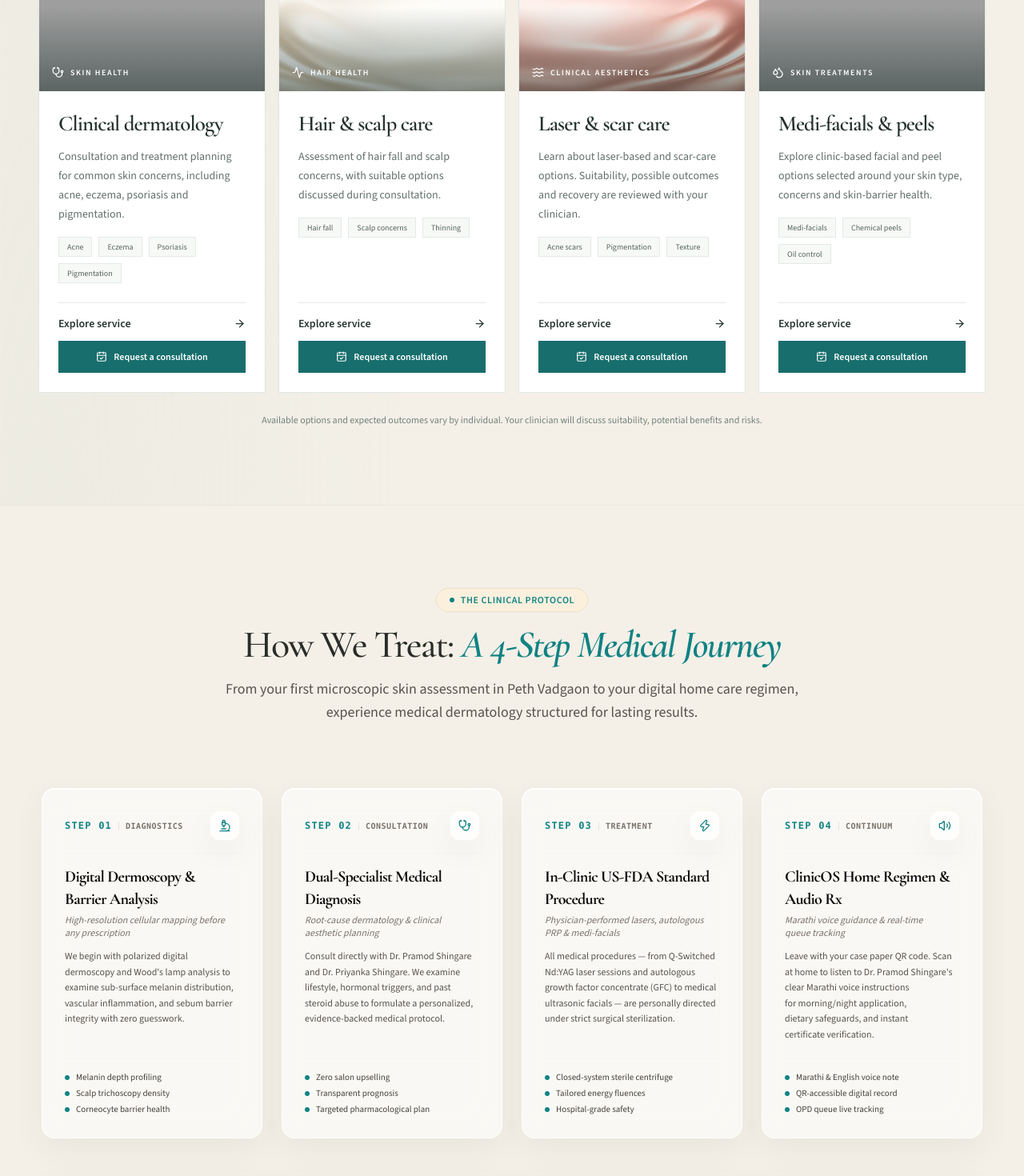
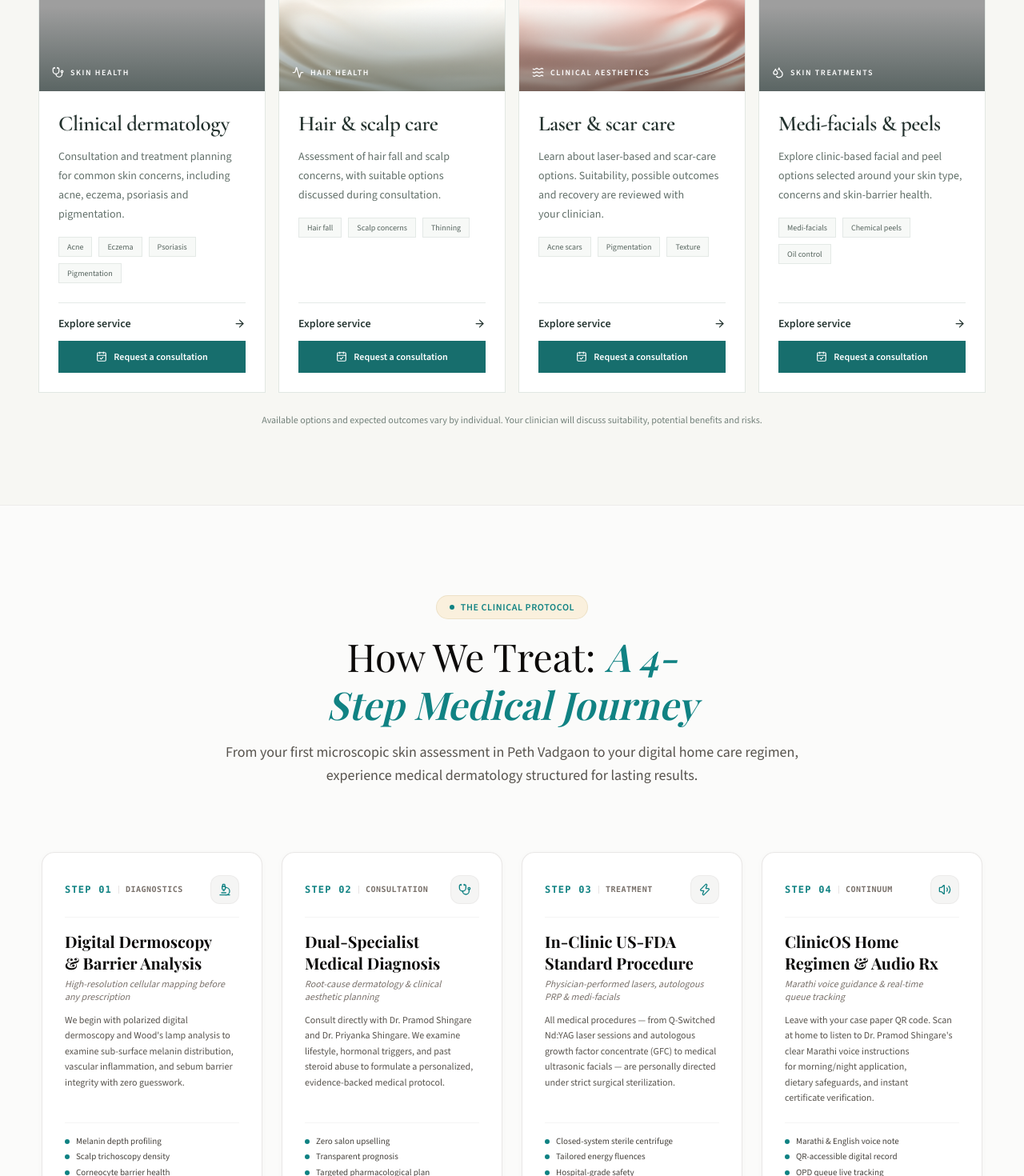
Before and after one commit to axiogenai/shingare-skin-clinic, a Next.js app: page / in a window 1280 px wide. Shown: the part 1220-2690 px from the top of the page at 80% size. Built offline with nearby package versions, Linux system fonts and the light colour scheme; grey boxes are pictures that could not be loaded; a web font is replaced by a local one.

Commit message:
Replace homepage-only visual overrides with restrained clinical design tokens

```diff
--- a/src/app/homepage-redesign.module.css
+++ b/src/app/homepage-redesign.module.css
@@ -1,18 +1,15 @@
-/* Homepage-only visual system. Other routes, including /verify and /live-queue, do not import this module. */
+/* Homepage-only design tokens; operational routes keep their own styles. */
 .homepage {
-  --home-paper: #f4f0e8;
-  --home-paper-alt: #eeeee6;
-  --home-ink: #292d27;
-  --home-muted: #696c61;
-  --home-sage: #6d7a63;
-  --home-wine: #7e423e;
-  --home-line: rgba(58, 65, 52, 0.14);
+  --home-paper: #f7f7f3;
+  --home-paper-alt: #ffffff;
+  --home-ink: #202a28;
+  --home-muted: #64716b;
+  --home-teal: #176e6d;
+  --home-line: #e1e7e3;
   position: relative;
   isolation: isolate;
   color: var(--home-ink);
-  background:
-    radial-gradient(ellipse at 4% 18%, rgba(206, 216, 198, 0.2), transparent 30rem),
-    var(--home-paper);
+  background: var(--home-paper);
   overflow: clip;
 }
 
@@ -20,127 +17,14 @@
   scroll-margin-top: 5rem;
 }
 
-.homepage :global(.homepage-intro section:not(#hero)) {
-  background: transparent !important;
+.homepage :global(h1),
+.homepage :global(h2),
+.homepage :global(h3) {
+  text-wrap: balance;
 }
 
-.homepage :global(.homepage-intro section) {
-  color: var(--home-ink);
-}
-
-.homepage :global(.homepage-intro h2),
-.homepage :global(section > div h2),
-.homepage :global(section h3) {
-  font-family: "Cormorant Garamond", Georgia, serif !important;
-  letter-spacing: -0.035em;
-}
-
-.homepage :global(section > div > h2),
-.homepage :global(section > div > div > h2) {
-  line-height: 1.05;
-  font-weight: 500;
-}
-
-.homepage :global(.homepage-intro .animate-marquee) {
-  will-change: transform;
-}
-
-.homepage :global(.homepage-intro .animate-marquee > div > div) {
-  border-radius: 14px;
-  border-color: rgba(255, 255, 255, 0.82);
-  background: rgba(255, 255, 255, 0.58);
-  box-shadow: inset 0 1px 0 rgba(255, 255, 255, 0.92), 0 8px 24px rgba(43, 49, 39, 0.045);
-  backdrop-filter: blur(18px);
-}
-
-.homepage :global(.homepage-intro .animate-marquee > div > div > span:last-child) {
-  color: #42473d;
-}
-
-.homepage :global(.homepage-intro section:not(#hero) h2 span),
-.homepage :global(.homepage-intro section:not(#hero) h2 em) {
-  color: var(--home-wine);
-}
-
-.homepage > :global(section) {
-  position: relative;
-  padding-top: clamp(4.5rem, 8vw, 8rem) !important;
-  padding-bottom: clamp(4.5rem, 8vw, 8rem) !important;
-  background-color: var(--home-paper) !important;
-  border-top: 1px solid rgba(69, 75, 60, 0.06);
-}
-
-.homepage > :global(section:nth-of-type(even)) {
-  background-color: var(--home-paper-alt) !important;
-}
-
-.homepage > :global(section) h2 {
-  color: var(--home-ink);
-}
-
-.homepage > :global(section) p {
+.homepage :global(p) {
   text-wrap: pretty;
-}
-
-.homepage > :global(section) [class*="rounded-3xl"][class*="border"],
-.homepage > :global(section) [class*="rounded-2xl"][class*="border"],
-.homepage > :global(section) [class*="rounded-xl"][class*="border"] {
-  border-color: rgba(255, 255, 255, 0.82);
-  background-color: rgba(255, 255, 255, 0.54);
-  box-shadow:
-    inset 0 1px 0 rgba(255, 255, 255, 0.92),
-    0 14px 42px rgba(48, 53, 43, 0.055);
-  backdrop-filter: blur(20px);
-  -webkit-backdrop-filter: blur(20px);
-  transition: border-color 240ms ease, box-shadow 240ms ease, transform 240ms ease, background-color 240ms ease;
-}
-
-.homepage > :global(section) [class*="rounded-3xl"][class*="border"]:hover,
-.homepage > :global(section) [class*="rounded-2xl"][class*="border"]:hover {
-  transform: translateY(-3px);
-  border-color: rgba(126, 66, 62, 0.22);
-  box-shadow:
-    inset 0 1px 0 rgba(255, 255, 255, 0.95),
-    0 20px 48px rgba(48, 53, 43, 0.085);
-}
-
-.homepage > :global(section) a:focus-visible,
-.homepage > :global(section) button:focus-visible {
-  outline: 2px solid var(--home-wine);
-  outline-offset: 4px;
-}
-
-.homepage :global(#services) {
-  background:
-    radial-gradient(ellipse at 90% 10%, rgba(206, 216, 198, 0.24), transparent 32rem),
-    transparent !important;
-}
-
-.homepage :global(#services) [class*="grid"] > * {
-  min-width: 0;
-}
-
-.homepage :global(#booking),
-.homepage :global(section[id*="appointment"]) {
-  background:
-    radial-gradient(ellipse at 10% 10%, rgba(205, 215, 195, 0.32), transparent 32rem),
-    #ecece3 !important;
-}
-
-.homepage :global(input),
-.homepage :global(select),
-.homepage :global(textarea) {
-  border-radius: 12px !important;
-  border-color: rgba(82, 91, 72, 0.2) !important;
-  background: rgba(255, 255, 255, 0.76) !important;
-}
-
-.homepage :global(input:focus),
-.homepage :global(select:focus),
-.homepage :global(textarea:focus) {
-  border-color: var(--home-sage) !important;
-  box-shadow: 0 0 0 3px rgba(109, 122, 99, 0.14) !important;
-  outline: none;
 }
 
 .homepage :global(a),
@@ -148,11 +32,28 @@
   -webkit-tap-highlight-color: transparent;
 }
 
-@media (max-width: 640px) {
-  .homepage > :global(section) {
-    padding-top: 4rem !important;
-    padding-bottom: 4rem !important;
-  }
+.homepage :global(a:focus-visible),
+.homepage :global(button:focus-visible),
+.homepage :global(input:focus-visible),
+.homepage :global(select:focus-visible),
+.homepage :global(textarea:focus-visible) {
+  outline: 2px solid var(--home-teal);
+  outline-offset: 3px;
+}
+
+.homepage :global(input),
+.homepage :global(select),
+.homepage :global(textarea) {
+  border-radius: 6px !important;
+  border-color: #d5dfdc !important;
+  background: #fff !important;
+}
+
+.homepage :global(input:focus),
+.homepage :global(select:focus),
+.homepage :global(textarea:focus) {
+  border-color: var(--home-teal) !important;
+  box-shadow: 0 0 0 3px rgba(23, 110, 109, .12) !important;
 }
 
 @media (prefers-reduced-motion: reduce) {
```
